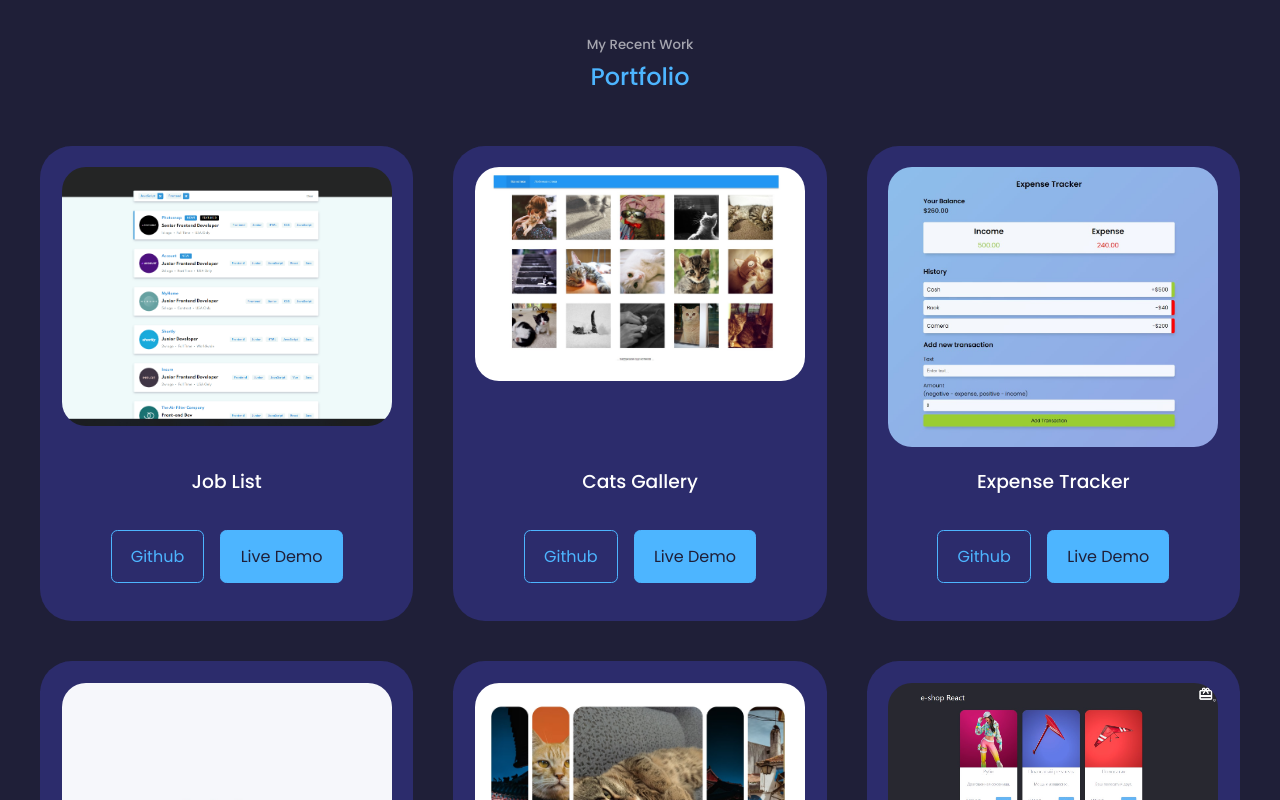
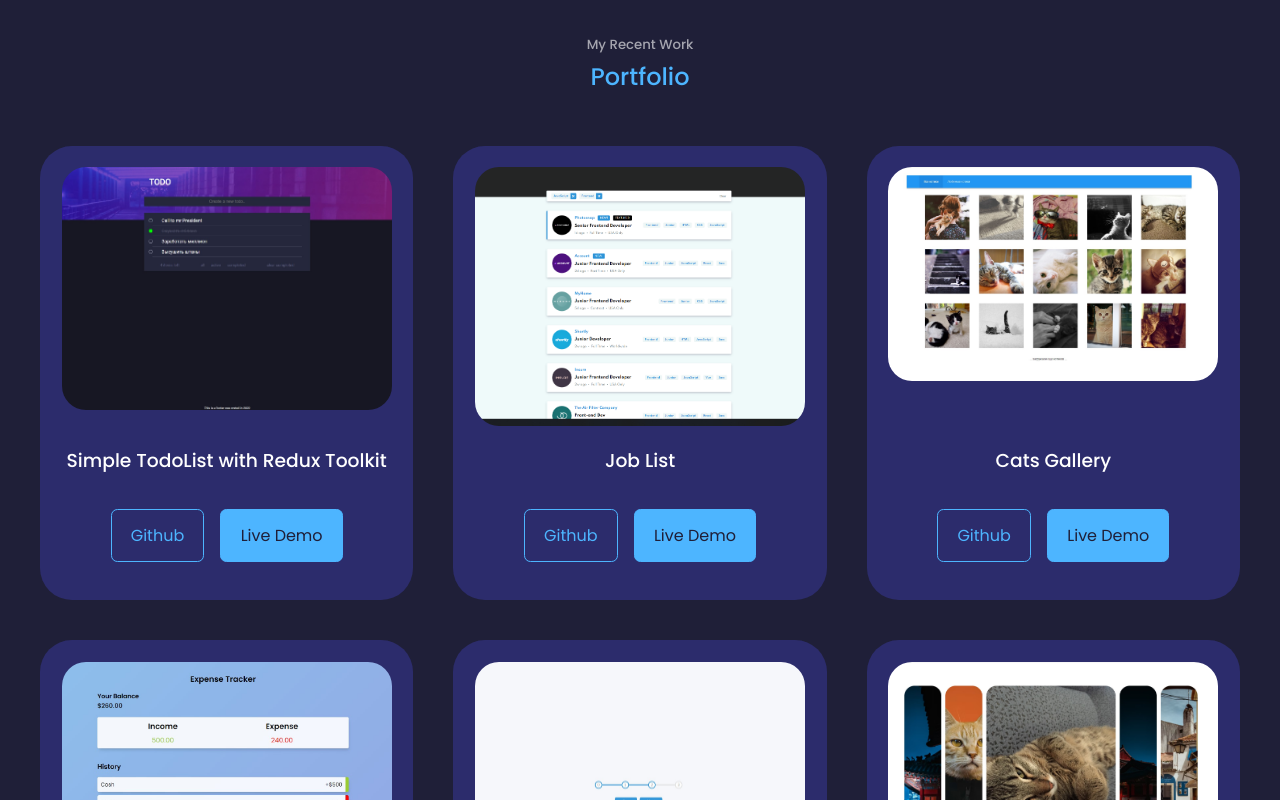
Before and after one commit to kykp/my-portfolio-web, a React (Create React App) app: page / in a window 1280 px wide. Shown: the part 1596-2396 px from the top of the page. Built offline with nearby package versions, Linux system fonts and the light colour scheme.

Commit message:
added 12 project

```diff
--- a/src/components/portfolio/Portfolio.jsx
+++ b/src/components/portfolio/Portfolio.jsx
@@ -11,10 +11,18 @@ import IMG8 from "../../assets/portfolio8.jpg"
 import IMG9 from "../../assets/portfolio9.jpg"
 import IMG10 from "../../assets/portfolio10.jpg"
 import IMG11 from "../../assets/portfolio11.jpg"
+import IMG12 from "../../assets/portfolio12.jpg"
 
 import {useOnScreen} from "../hooks/UseOnScreen"
 
 const data = [
+  {
+    id:12,
+    image: IMG12,
+    title: "Simple TodoList with Redux Toolkit",
+    github: "https://github.com/kykp/todo_redux_toolkit",
+    demo: "https://todo-redux-toolkit-delta.vercel.app/"
+  },
   {
     id:11,
     image: IMG11,
```
Also changed, not shown: src/assets/portfolio12.jpg (added).
